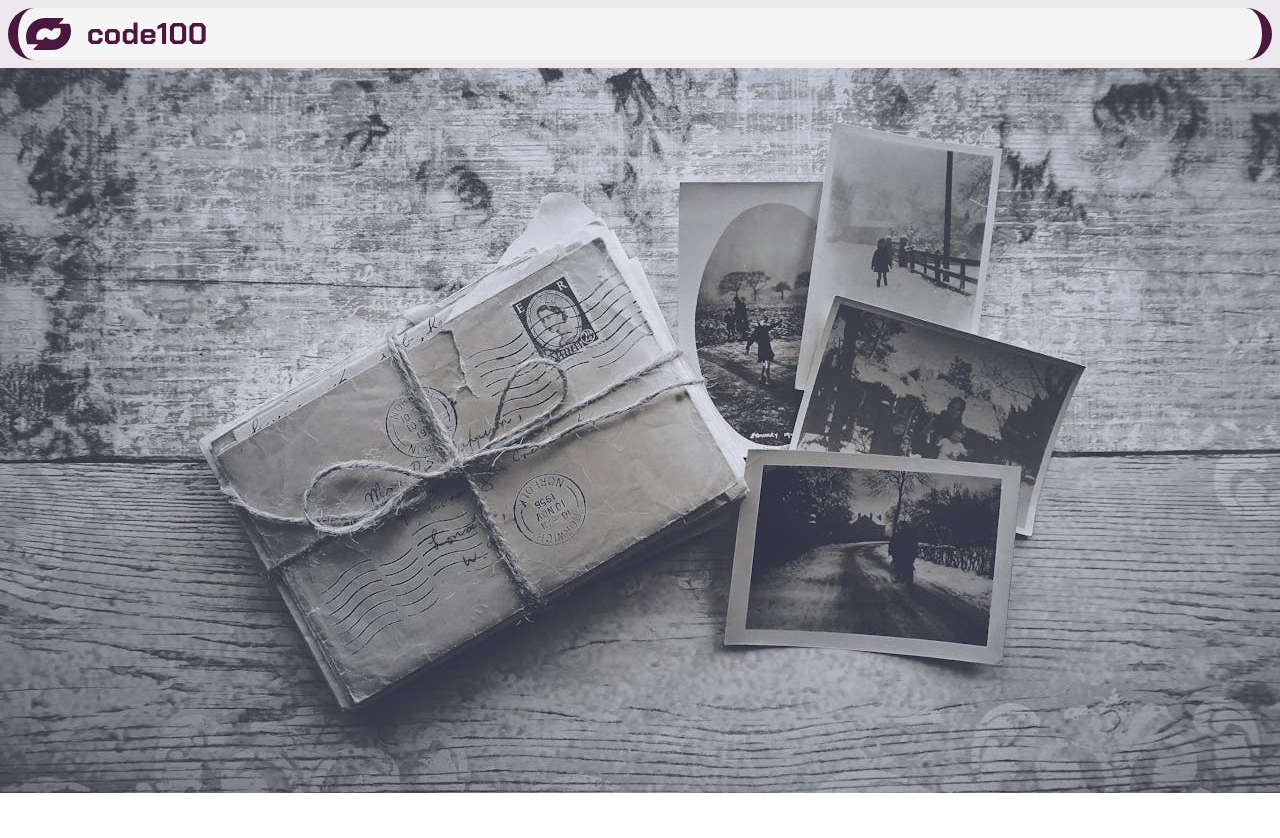
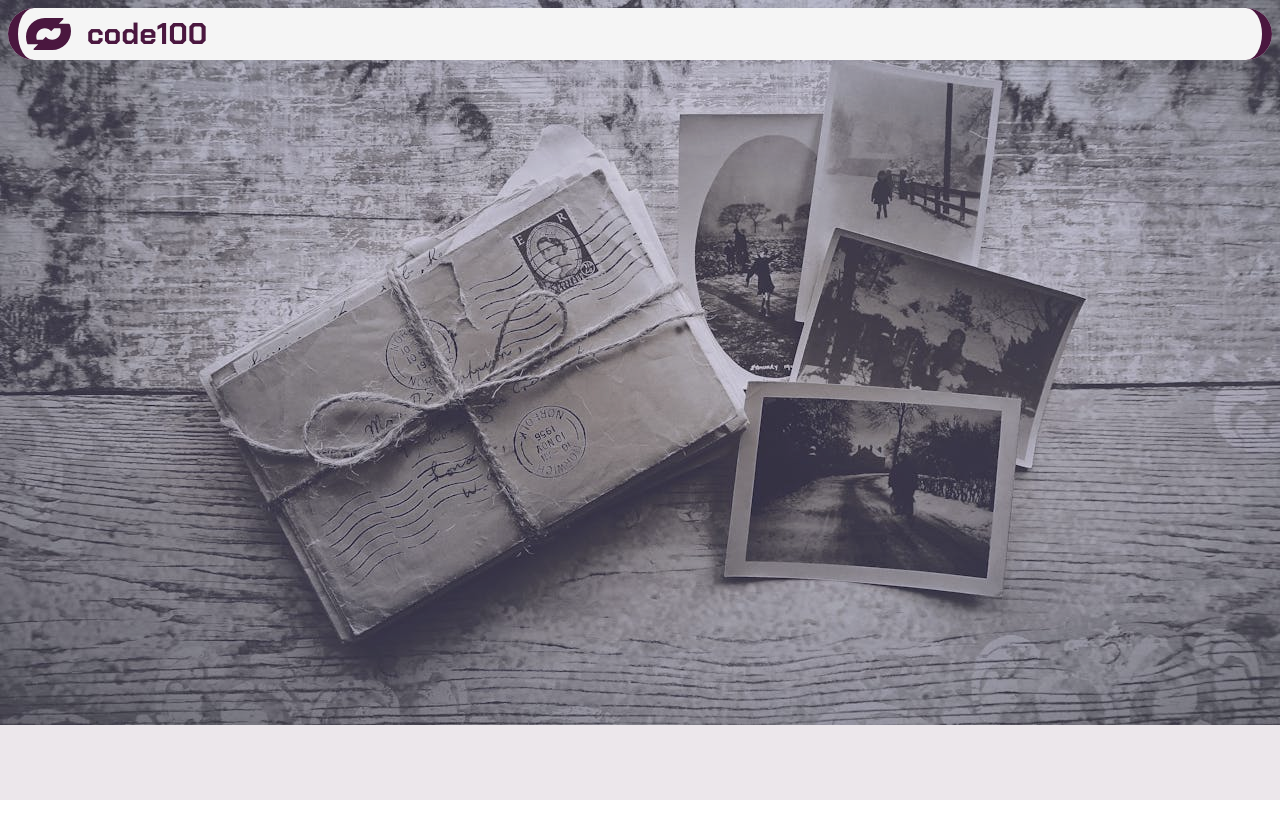
Before and after one commit to devmartin-9000/code-100, a React (Vite) app: page / in a window 1280 px wide. Shown: the top 838 px of the page. After the commit the page ends 800 px from the top, so only its background shows below. Built offline with nearby package versions, Linux system fonts and the light colour scheme.

Commit message:
fixed navbar to the top

```diff
--- a/src/components/navbar.tsx
+++ b/src/components/navbar.tsx
@@ -1,7 +1,7 @@
 
 const Navbar = () => {
   return (
-		<div className="p-2 backdrop-blur-lg bg-primary/10">
+		<div className="fixed z-50 inset-0 p-2 bg-primary/10">
           {/* LEFT NAV */}
           <div className="bg-secondary rounded-4xl">
               <div className="flex items-center gap-4 border-s-10 border-e-10 border-primary p-2 rounded-full">
```
